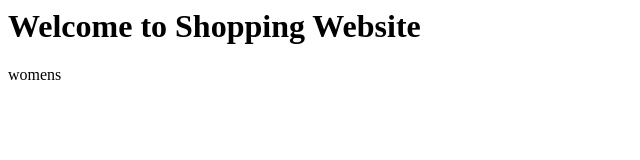
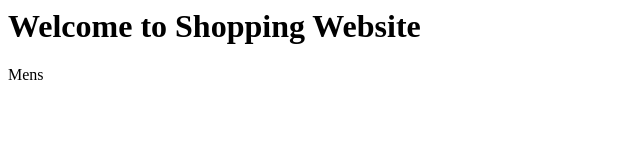
Before and after one commit to Bhavani-Durgam/git-revert-vs-reset, a plain HTML site: page index.html in a window 1280 px wide. Shown: the full height of the page, 0-640 px from the left. Drawn offline with Linux system fonts and the light colour scheme.

Commit message:
Revert "womens"
This reverts commit 79757fbd8e867f7698feff7302a8d7df695be1b8.

```diff
--- a/index.html
+++ b/index.html
@@ -1,6 +1,6 @@
 <html>
 <body>
 <h1>Welcome to Shopping Website</h1>
-<p>womens</p/
+<p>Mens</p/
 </body>
 </html>
```
